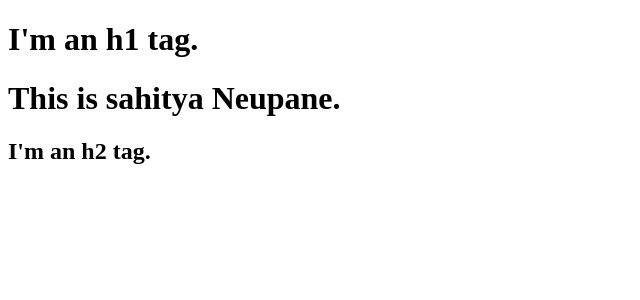
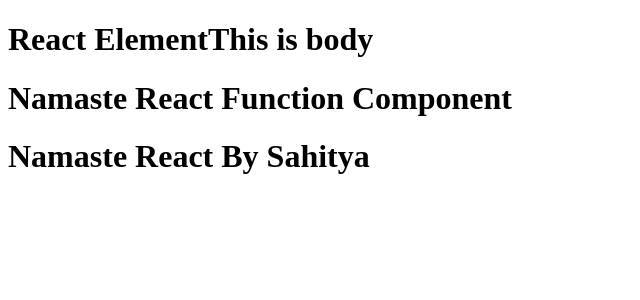
Before and after one commit to Sahitya1707/namaste-react-ep-1, a React (Vite) app: page / in a window 1280 px wide. Shown: the top 300 px of the page, without its empty margins (0-640 px from the left). Built offline with nearby package versions, Linux system fonts and the light colour scheme.

Commit message:
episode-3 Laying the Foundation (Namaste React)

```diff
--- a/App.js
+++ b/App.js
@@ -1,20 +1,41 @@
 import React from "react";
 import ReactDOM from "react-dom/client";
 
-const parent = React.createElement("div", { id: "parent" }, [
-  React.createElement("div", { id: "child" }, [
-    React.createElement(
-      "div",
-      { id: "child" },
+// React Element => Object
 
-      [
-        React.createElement("h1", {}, "I'm an h1 tag."),
-        React.createElement("h1", {}, "This is sahitya Neupane."),
-        React.createElement("h2", {}, "I'm an h2 tag."),
-      ]
-    ),
-  ]),
-]);
-console.log(parent);
+// const heading = React.createElement("h1", { id: "heading" }, "Namaste React");
+
+//JSX (transpiled before it reaches the JS - PARCEL - BABEL)
+
+// JSX = React.createElement => ReactElement - JS Object = HtmlElement (render)
+const elem = <span>React Element</span>;
+const heading = <h1 id="heading">Namaste React using JSX.</h1>;
+
+// React Component
+const body = (
+  <h1 className="body">
+    {elem}
+    This is body
+  </h1>
+);
+
+// Functional Based Component - NEW
+const Title = () => <h1 className="head">Namaste React By Sahitya</h1>;
+
+// Component Composition
+const HeadingComponent = () => {
+  return (
+    <>
+      <div className="container">
+        {body}
+        <h1 className="heading">Namaste React Function Component</h1>
+        <Title />
+      </div>
+    </>
+  );
+};
+
+// console.log(heading);
+
 const root = ReactDOM.createRoot(document.getElementById("root"));
-root.render(parent);
+root.render(<HeadingComponent />);
--- a/index.html
+++ b/index.html
@@ -10,7 +10,7 @@
 
 <body>
     <div id="root">
-        <h1>HI this is sahitya</h1>
+        <h1>Not Rendered</h1>
     </div>
 
     <script src="./App.js" type="module"></script>
--- a/package.json
+++ b/package.json
@@ -4,8 +4,8 @@
   "description": "This is episdoe 1/2 of namaste react",
   "scripts": {
     "test": "jest",
-    "start": "rm -rf .parcel-cache && parcel",
-    "build": "rm -rf .parcel-cache && parcel build"
+    "start": "parcel index.html",
+    "build": "parcel build index.html"
   },
   "repository": {
     "type": "git",
```
